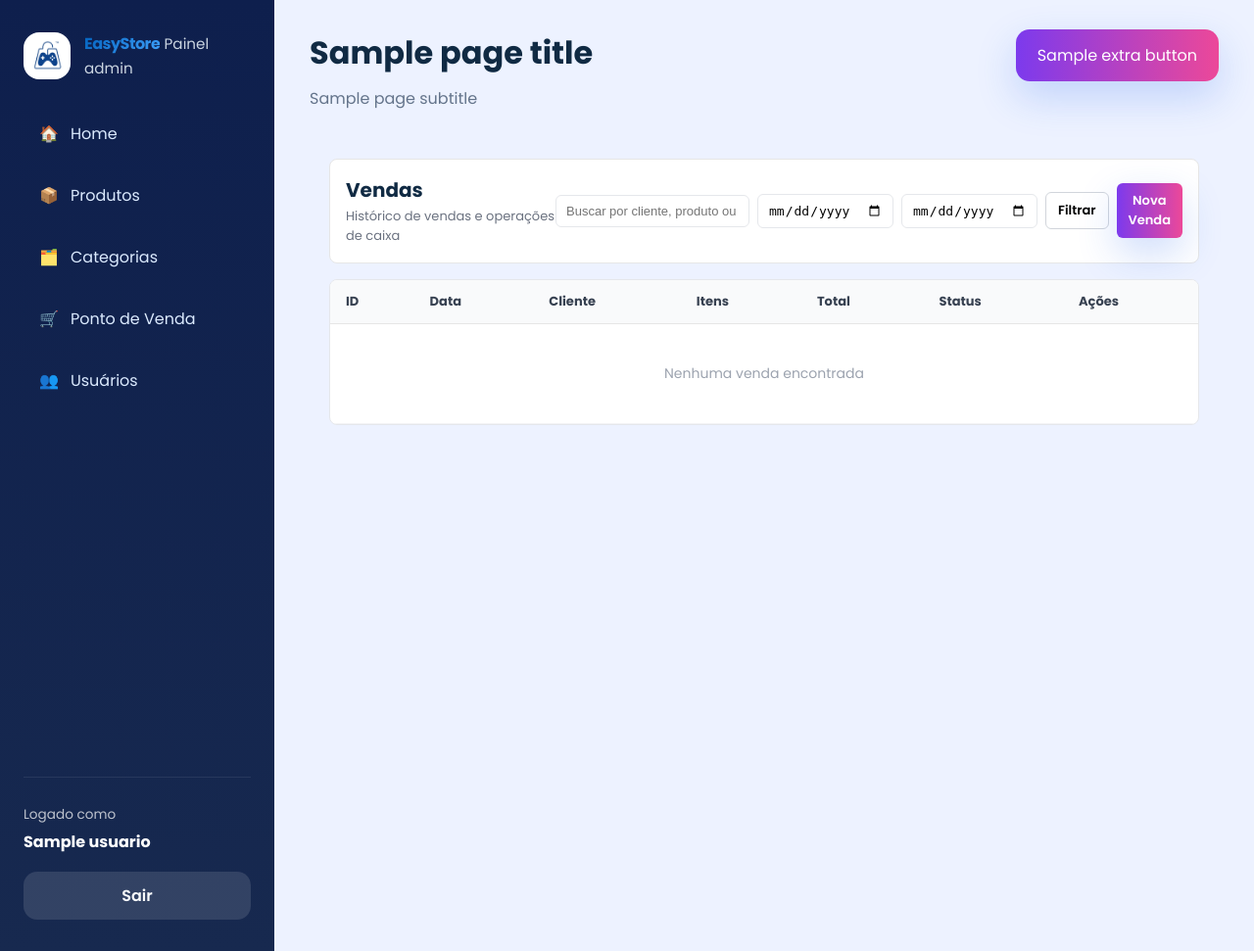
After one commit to Easy-Store-Group/Gerenciamento-Estoque-Easy-Store, a FastAPI app: template app/templates/admin/vendas.html in a window 1280 px wide. The commit adds this page. Shown: the whole page at 98% size. Run offline with FastAPI, Linux system fonts and the light colour scheme; the template is opened without the code that fills it: most values are stand-ins (such as "Sample title", 1, 10 or a date in 2020).

Commit message:
aba de  vendas

```diff
--- a/app/templates/admin/base.html
+++ b/app/templates/admin/base.html
@@ -5,6 +5,7 @@
   <meta name="viewport" content="width=device-width, initial-scale=1.0" />
   <title>{{ title or 'EasyStore Admin' }}</title>
   <link rel="stylesheet" href="{{ request.url_for('static', path=css_path) }}">
+  <link rel="stylesheet" href="{{ request.url_for('static', path='css/vendas.css') }}">
 </head>
 <body>
   <div class="admin-layout">
--- /dev/null
+++ b/app/templates/admin/vendas.html
@@ -0,0 +1,43 @@
+{% extends "admin/base.html" %}
+{% set css_path = 'css/admin.css' %}
+{% set active = 'vendas' %}
+
+{% block content %}
+<div class="vendas-container">
+  <div class="vendas-header">
+    <div>
+      <h2>Vendas</h2>
+      <p class="subtitle">Histórico de vendas e operações de caixa</p>
+    </div>
+    <div class="vendas-actions">
+      <input type="text" id="searchSales" placeholder="Buscar por cliente, produto ou id">
+      <input type="date" id="dateFrom">
+      <input type="date" id="dateTo">
+      <button class="btn-small">Filtrar</button>
+      <button class="btn-small btn-primary">Nova Venda</button>
+    </div>
+  </div>
+
+  <div class="vendas-body">
+    <table class="vendas-table">
+      <thead>
+        <tr>
+          <th>ID</th>
+          <th>Data</th>
+          <th>Cliente</th>
+          <th>Itens</th>
+          <th>Total</th>
+          <th>Status</th>
+          <th>Ações</th>
+        </tr>
+      </thead>
+      <tbody id="salesTableBody">
+        <tr class="empty-row">
+          <td colspan="7">Nenhuma venda encontrada</td>
+        </tr>
+      </tbody>
+    </table>
+  </div>
+</div>
+
+{% endblock %}
--- /dev/null
+++ b/static/css/vendas.css
@@ -0,0 +1,117 @@
+/* Styles para a aba de Vendas */
+.vendas-container {
+  display: flex;
+  flex-direction: column;
+  gap: 16px;
+  padding: 20px;
+}
+
+.vendas-header {
+  display: flex;
+  justify-content: space-between;
+  align-items: center;
+  background: #fff;
+  padding: 16px;
+  border-radius: 8px;
+  border: 1px solid #e6e6e6;
+}
+
+.vendas-header h2 {
+  margin: 0;
+  font-size: 20px;
+}
+
+.vendas-header .subtitle {
+  margin: 2px 0 0 0;
+  font-size: 13px;
+  color: #6b7280;
+}
+
+.vendas-actions {
+  display: flex;
+  gap: 8px;
+  align-items: center;
+}
+
+.vendas-actions input[type="text"],
+.vendas-actions input[type="date"] {
+  padding: 8px 10px;
+  border: 1px solid #e5e7eb;
+  border-radius: 6px;
+  font-size: 13px;
+}
+
+.btn-small {
+  padding: 8px 12px;
+  border: 1px solid #d1d5db;
+  background: white;
+  border-radius: 6px;
+  cursor: pointer;
+  font-weight: 600;
+  font-size: 13px;
+}
+
+.btn-primary {
+  background: linear-gradient(90deg,#7c3aed,#ec4899);
+  color: #fff;
+  border: none;
+}
+
+.vendas-body {
+  background: white;
+  border: 1px solid #e5e7eb;
+  border-radius: 8px;
+  overflow: auto;
+}
+
+.vendas-table {
+  width: 100%;
+  border-collapse: collapse;
+  min-width: 800px;
+}
+
+.vendas-table thead th {
+  text-align: left;
+  padding: 12px 16px;
+  background: #f9fafb;
+  font-size: 13px;
+  color: #374151;
+  border-bottom: 1px solid #e6e6e6;
+}
+
+.vendas-table tbody td {
+  padding: 12px 16px;
+  border-bottom: 1px solid #f3f4f6;
+  font-size: 14px;
+  color: #111827;
+}
+
+.vendas-table tbody tr.empty-row td {
+  text-align: center;
+  color: #9ca3af;
+  padding: 40px;
+}
+
+.status-paid {
+  color: #059669;
+  font-weight: 700;
+}
+
+.status-pending {
+  color: #b45309;
+  font-weight: 700;
+}
+
+.action-btns button {
+  margin-right: 6px;
+  padding: 6px 8px;
+  border-radius: 6px;
+  border: 1px solid #e5e7eb;
+  background: white;
+  cursor: pointer;
+}
+
+@media (max-width: 900px) {
+  .vendas-actions { display: none; }
+  .vendas-table { min-width: 0; }
+}
```
